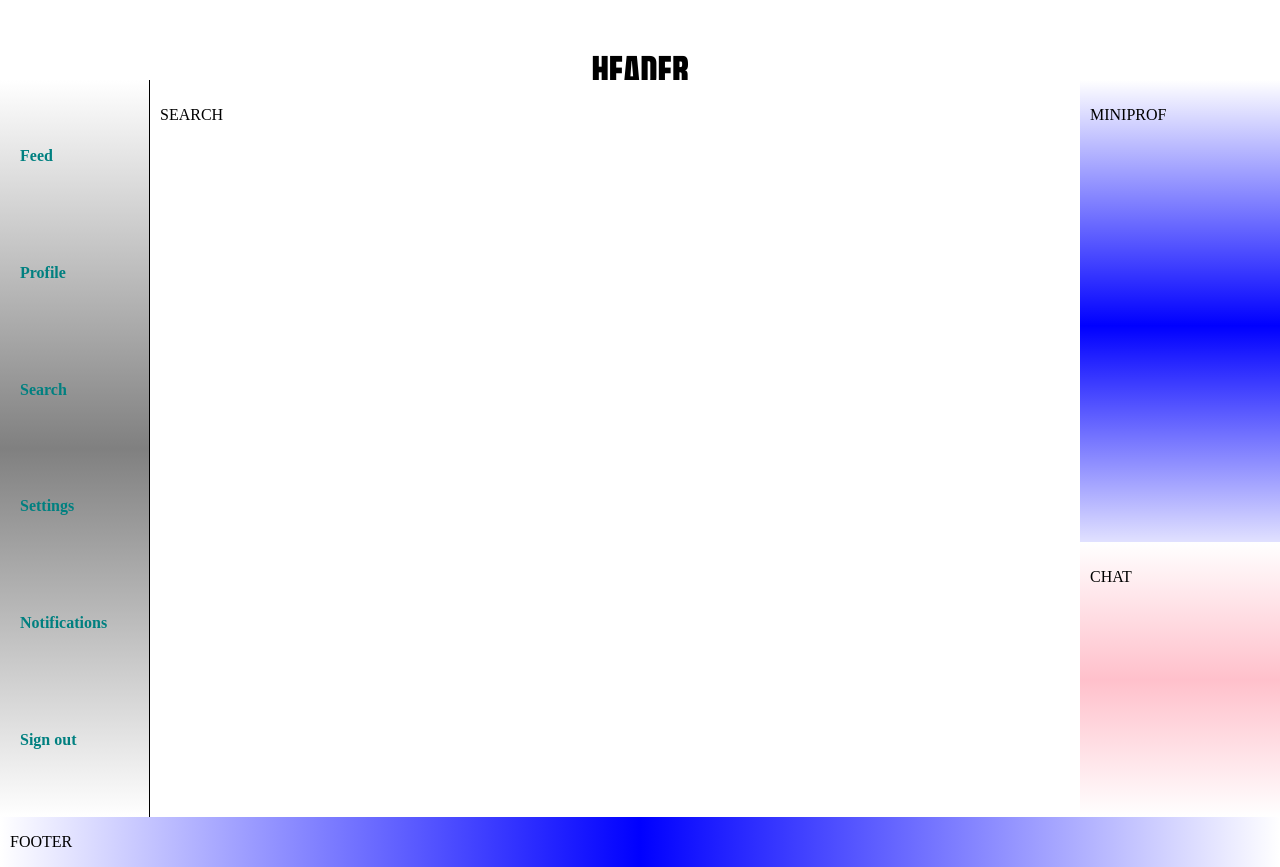
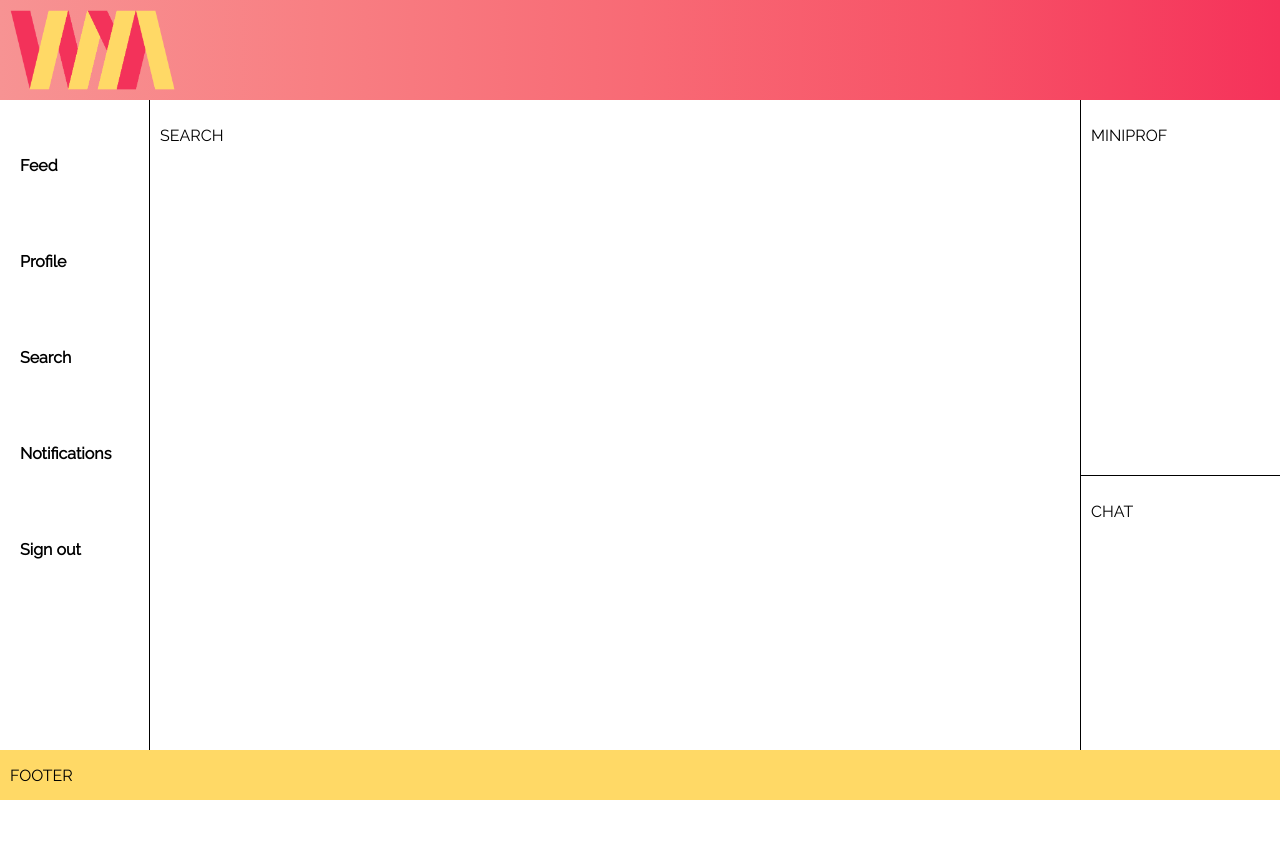
Before and after one commit to mscott44/WYA, a Python web app: template templates/search.html in a window 1280 px wide. After the commit the page ends 800 px from the top, so only its background shows below. Run offline with Jinja, Linux system fonts and the light colour scheme; the template is opened without the code that fills it, so the values that code supplies are empty.

Commit message:
CSS changes and deleting the settings page

```diff
--- a/styles/main.css
+++ b/styles/main.css
@@ -1,7 +1,7 @@
 body{
   display: grid;
   grid-template-columns: 150px auto 200px;
-  grid-template-rows: 80px auto 275px 50px;
+  grid-template-rows: 100px auto 275px 50px;
   margin: 0;
   height: 100vh;
 }
@@ -10,11 +10,9 @@ body{
   grid-column: 1 / span 3;
   grid-row: 1;
   background: white;
-  padding: 10px;
   font-size: 35px;
-  font-family: impact;
-  text-align: center;
-  background-image: url("/media/giphy.gif");
+  /*background-image: url("/media/giphy.gif");*/
+  background-image: linear-gradient(to right, #f79393, #f87f83, #f86a75, #f75267, #f5325a);
 }
 
 #menu {
@@ -24,23 +22,25 @@ body{
   border-right: 1px black solid;
   padding: 10px 20px;
   padding: 0px 25px;
-  line-height:6.3;
-  font-size: 100%
+  line-height: 5;
+  font-size: 100%;
+  background-color: white;
+  font-family: 'Raleway', sans-serif;
 }
  a {
   text-decoration: none;
   font-weight: bold;
-  color: teal
+  color: black;
 }
  a:hover {
   text-decoration: none;
-  color: pink
+  color: #f5325a;
 }
 
 #menu{
   grid-column: 1;
   grid-row: 2 / span 2;
-  background: linear-gradient(white, grey, white);
+  /*background: linear-gradient(white, grey, white);*/
   padding: 10px 20px;
 }
 
@@ -55,25 +55,40 @@ a:hover{}
   grid-row: 2 / span 2;
   background-color: white;
   padding: 10px 10px;
+  font-family: 'Raleway', sans-serif;
 }
 
 #miniprofile , #friends{
   grid-column: 3;
   grid-row: 2 / span 2;
-  background: linear-gradient(white, blue, white, white);
+  /*background: linear-gradient(white, blue, white, white);*/
   padding: 10px;
+  background-color: white;
+  border-left: 1px black solid;
+  font-family: 'Raleway', sans-serif;
 }
 
 #chat{
   grid-row: 3;
   grid-column: 3;
-  background: linear-gradient(white, pink, white);
+  /*background: linear-gradient(white, pink, white);*/
   padding: 10px;
+  background-color: white;
+  border-left: 1px black solid;
+  border-top: 1px black solid;
+  font-family: 'Raleway', sans-serif;
 }
 
 #footer{
   grid-column: 1 / span 3;
   grid-row: 4;
-  background: linear-gradient(to right, white, blue, white);
+  /*background: linear-gradient(to right, white, blue, white);*/
   padding: 0px 10px;
+  background-color: #ffd966ff;
+  font-family: 'Raleway', sans-serif;
 }
+
+#logo{
+  height: 80px;
+  padding: 10px;
+}
--- a/templates/feed.html
+++ b/templates/feed.html
@@ -3,13 +3,14 @@
   <head>
     <link rel="shortcut icon" href="/media/favicon.png" />
     <link rel="stylesheet" href="/styles/main.css"/>
+    <link href="https://fonts.googleapis.com/css?family=Raleway" rel="stylesheet">
     <meta charset="utf-8">
 
     <title>Feed</title>
   </head>
   <body>
     <section id="header">
-      <p>WHERE YOU AT</p>
+      <img id="logo" src="media/logo.png" alt="logo"/>
     </section>
     <section id="menu">
       <p>
@@ -17,7 +18,6 @@
           <p><a href="/chatroom">Chat</a></p>
           <p><a href="/profile">Profile</a></p>
           <p><a href="/search">Search</a></p>
-          <p><a href="/settings">Settings</a></p>
           <p><a href="/notifications">Notifications</a></p>
           <p><a href="{{ sign_out }}">Sign out</a></p>
 
--- a/templates/login.html
+++ b/templates/login.html
@@ -2,12 +2,14 @@
 <html lang="en" dir="ltr">
   <head>
   <link rel="stylesheet" href="/styles/login.css">
+  <link href="https://fonts.googleapis.com/css?family=Raleway" rel="stylesheet">
+
     <meta charset="utf-8">
     <title>Login</title>
   </head>
   <body>
     <div id="background_image">
-      <h1 id="title">WYA</h1>
+      <img id="loginlogo" src="media/logo.png" alt="logo"/>
       <section id="login_link"><h2><a href="{{ login_url }}">Sign in</a></h2></section>
     </div>
   </body>
--- a/templates/notifications.html
+++ b/templates/notifications.html
@@ -2,12 +2,14 @@
 <html lang="en" dir="ltr">
   <head>
   <link rel="stylesheet" href="/styles/main.css">
+  <link href="https://fonts.googleapis.com/css?family=Raleway" rel="stylesheet">
+
     <meta charset="utf-8">
     <title></title>
   </head>
   <body>
     <section id="header">
-      <p>HEADER</p>
+      <img id="logo" src="media/logo.png" alt="logo"/>
     </section>
 
     <section id="menu">
@@ -15,7 +17,6 @@
           <p><a href="/feed">Feed</a></p>
           <p><a href="/profile">Profile</a></p>
           <p><a href="/search">Search</a></p>
-          <p><a href="/settings">Settings</a></p>
           <p><a href="/notifications">Notifications</a></p>
           <p><a href="{{ sign_out }}">Sign out</a></p>
       </p>
--- a/templates/profile.html
+++ b/templates/profile.html
@@ -2,13 +2,15 @@
 <html lang="en" dir="ltr">
   <head>
     <link rel="stylesheet" href="/styles/main.css">
+    <link href="https://fonts.googleapis.com/css?family=Raleway" rel="stylesheet">
+
     <meta charset="utf-8">
     <title></title>
   </head>
   <body>
 
     <section id="header">
-      <p>HEADER</p>
+      <img id="logo" src="media/logo.png" alt="logo"/>
     </section>
 
     <section id="menu">
@@ -16,7 +18,6 @@
           <p><a href="/feed">Feed</a></p>
           <p><a href="/profile">Profile</a></p>
           <p><a href="/search">Search</a></p>
-          <p><a href="/settings">Settings</a></p>
           <p><a href="/notifications">Notifications</a></p>
           <p><a href="{{ sign_out }}">Sign out</a></p>
       </p>
--- a/templates/search.html
+++ b/templates/search.html
@@ -2,12 +2,14 @@
 <html lang="en" dir="ltr">
   <head>
     <link rel="stylesheet" href="/styles/main.css">
+    <link href="https://fonts.googleapis.com/css?family=Raleway" rel="stylesheet">
+
     <meta charset="utf-8">
     <title></title>
   </head>
   <body>
     <section id="header">
-      <p>HEADER</p>
+      <img id="logo" src="media/logo.png" alt="logo"/>
     </section>
 
     <section id="menu">
@@ -15,7 +17,6 @@
           <p><a href="/feed">Feed</a></p>
           <p><a href="/profile">Profile</a></p>
           <p><a href="/search">Search</a></p>
-          <p><a href="/settings">Settings</a></p>
           <p><a href="/notifications">Notifications</a></p>
           <p><a href="{{ sign_out }}">Sign out</a></p>
       </p>
```
Also changed, not shown: styles/login.css (+8 -2 lines), templates/settings.html (deleted, +0 -40 lines), 1 other file.
